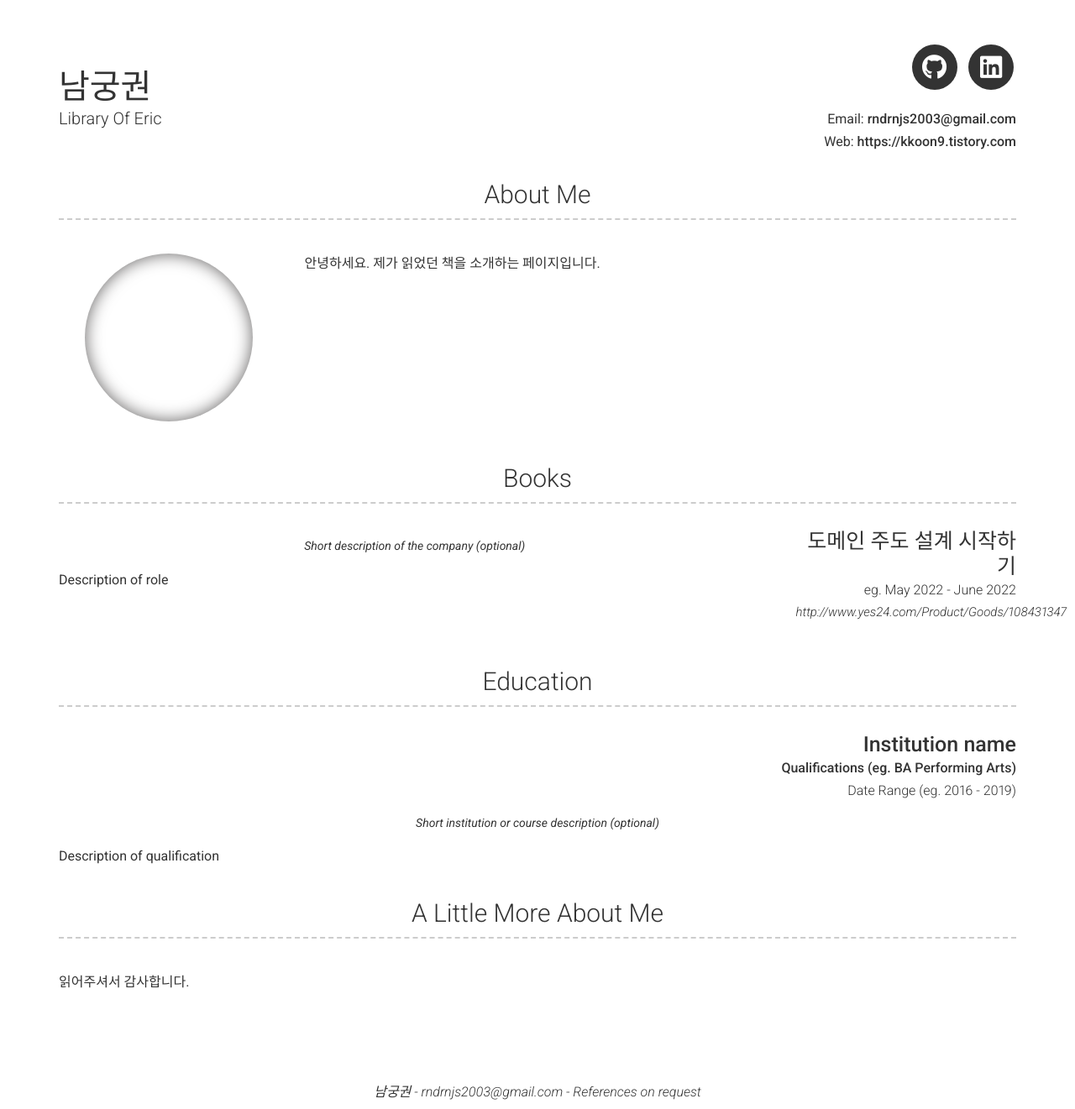
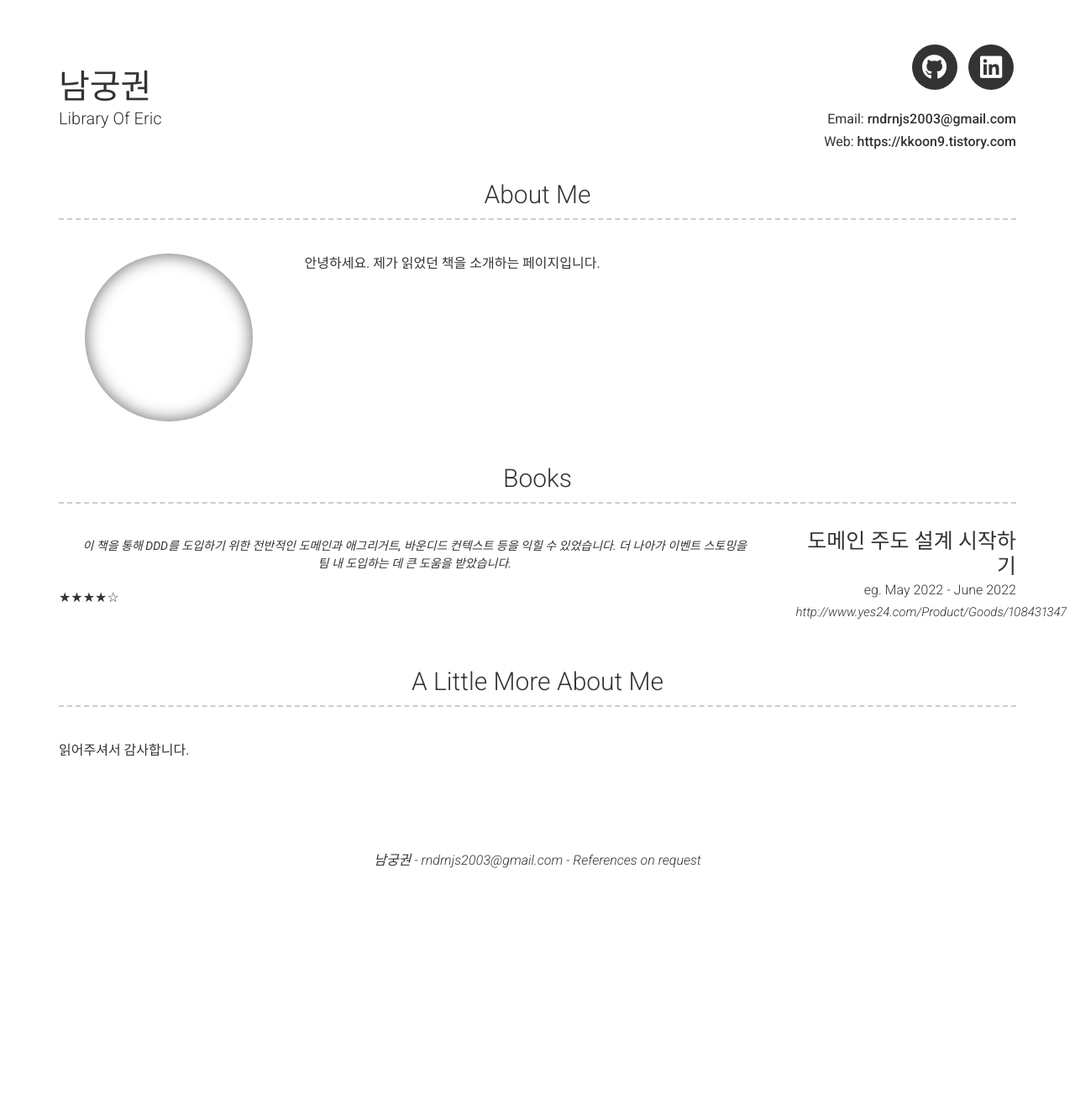
Before and after one commit to kkoon9/kkoon9.github.io, a Jekyll site: the page built from index.md, in a window 1280 px wide. Shown: the whole page at 84% size. Built offline with Jekyll 4.4.1, drawn with Linux system fonts in a browser that asks for light colours; nearby versions of some CDN libraries; after the commit the page ends 1045 px from its top, so only the background shows below that.

Commit message:
feat: 도메인 주도 설계 시작하기 quote, description 추가
Signed-off-by: kkoon9 <rndrnjs2003@gmail.com>

```diff
--- a/_config.yml
+++ b/_config.yml
@@ -45,20 +45,11 @@ content:
         caption: eg. May 2022 - June 2022
         link: http://www.yes24.com/Product/Goods/108431347
         quote: >
-          Short description of the company (optional)
+          이 책을 통해 DDD를 도입하기 위한 전반적인 도메인과 애그리거트, 바운디드 컨텍스트 등을 익힐 수 있었습니다.
+
+          더 나아가 이벤트 스토밍을 팀 내 도입하는 데 큰 도움을 받았습니다.
         description: | # this will include new lines to allow paragraphs
-          Description of role
-  - title: Education
-    layout: list
-    content:
-      - layout: top-right
-        title: Institution name
-        sub_title: Qualifications (eg. BA Performing Arts)
-        caption: Date Range (eg. 2016 - 2019)
-        quote: >
-          Short institution or course description (optional)
-        description: | # this will include new lines to allow paragraphs
-          Description of qualification
+          ★★★★☆
   - title: A Little More About Me
     layout: text
     content: | # this will include new lines to allow paragraphs
```
